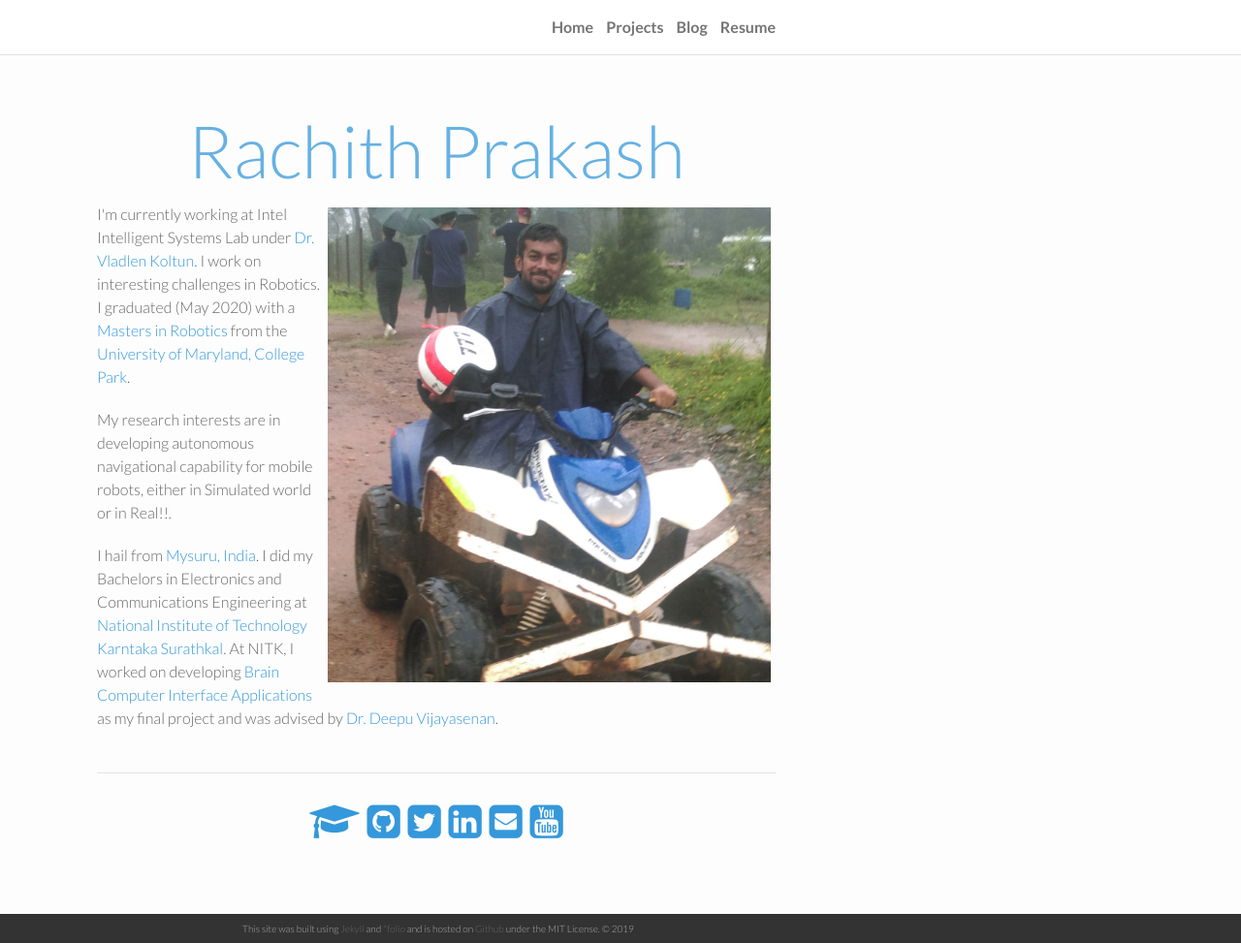
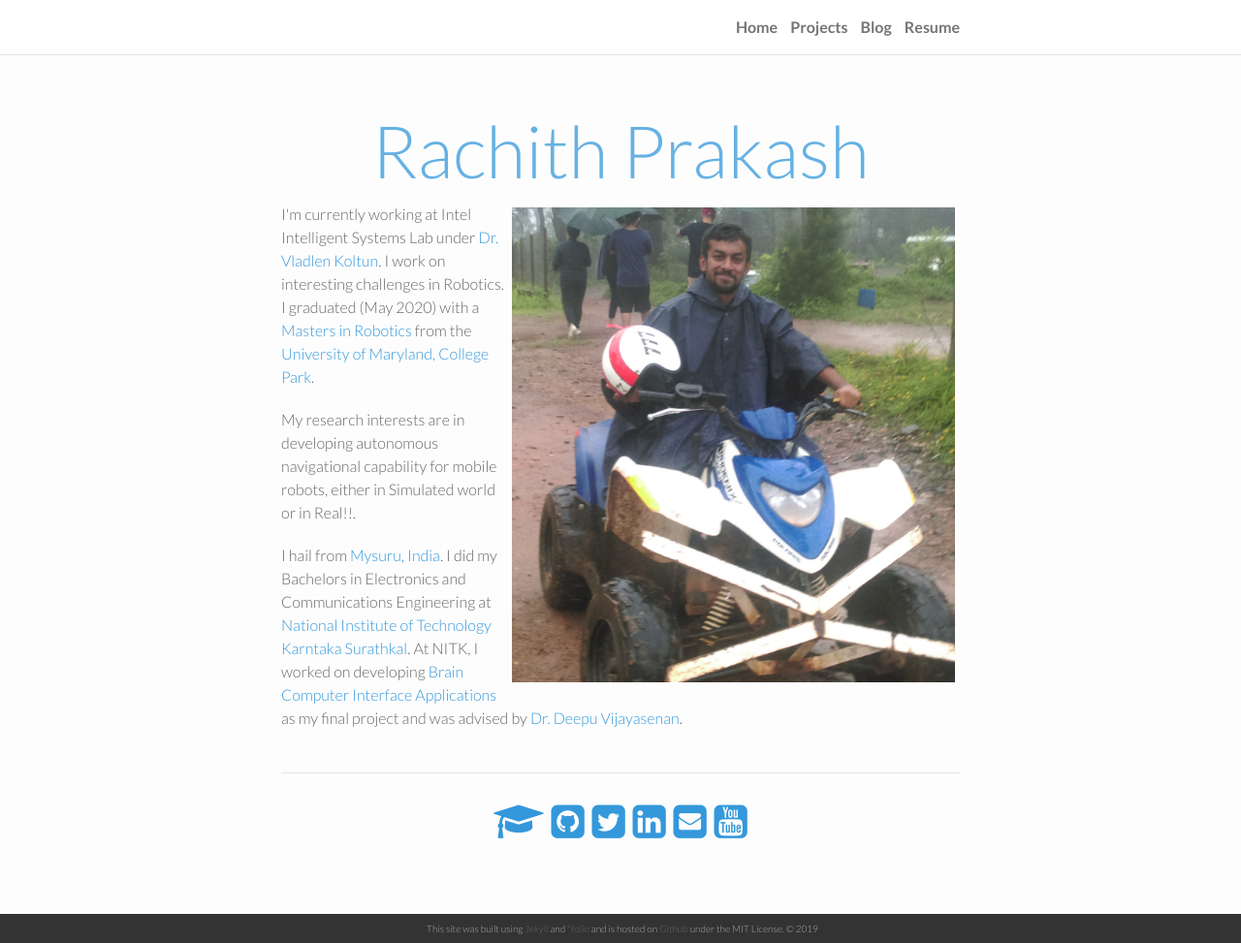
Before and after one commit to RachithP/rp.github.io, a Jekyll site: the page built from index.html, in a window 1280 px wide and 973 px high. Shown: the whole window at 97% size. Built offline with Jekyll 4.4.1, drawn with Linux system fonts in a browser that asks for light colours; the list of posts is cut into pages by our own code.

Commit message:
Update _base.scss

```diff
--- a/_sass/_base.scss
+++ b/_sass/_base.scss
@@ -202,8 +202,8 @@ pre {
 .wrapper {
     max-width: -webkit-calc(800px - (#{$horizontal-spacing-unit} * 2));
     max-width:         calc(800px - (#{$horizontal-spacing-unit} * 2));
-    margin-right: $horizontal-spacing-unit;
-    margin-left: $horizontal-spacing-unit;
+    margin-right: auto;
+    margin-left: auto;
     padding-right: $horizontal-spacing-unit;
     padding-left: $horizontal-spacing-unit;
     @extend %clearfix;
```
